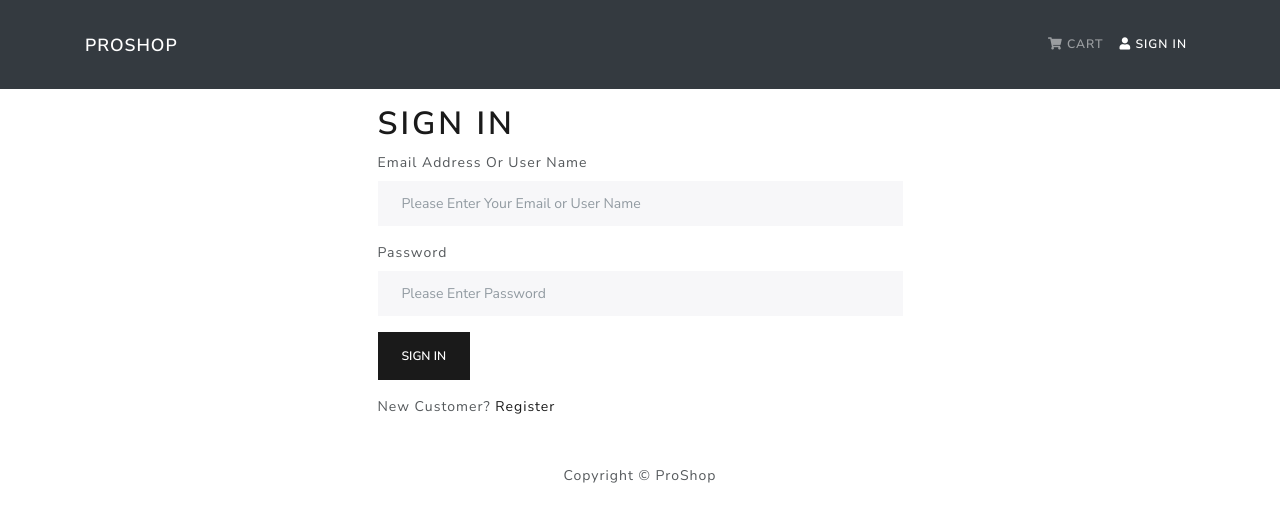
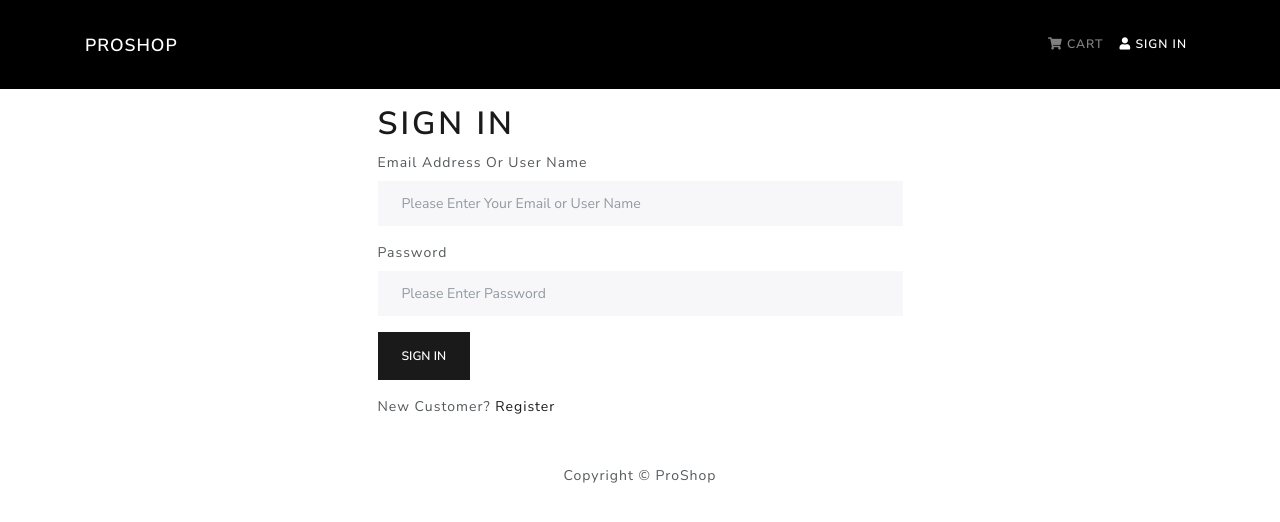
Before and after one commit to Mohamedghaly140/Pro-Shop, a React (Create React App) app in the folder frontend/: page /login in a window 1280 px wide. Shown: the top 522 px of the page. Built offline with nearby package versions, Linux system fonts and the light colour scheme.

Commit message:
Show User In Navbar & Logout

```diff
--- a/frontend/src/components/Header.tsx
+++ b/frontend/src/components/Header.tsx
@@ -1,10 +1,18 @@
-import { Container, Navbar, Nav } from 'react-bootstrap';
+import { Container, Navbar, Nav, NavDropdown } from 'react-bootstrap';
 import { NavLink } from 'react-router-dom';
+import { useDispatch, useSelector } from 'react-redux';
+import { RootState, userActions } from '../redux';
 
 const Header: React.FC = () => {
+	const { userInfo } = useSelector((state: RootState) => state.userLogin);
+
+	const dispatch = useDispatch();
+
+	const logoutHandler = () => dispatch(userActions.logout());
+
 	return (
 		<header>
-			<Navbar bg="dark" variant="dark" expand="md" collapseOnSelect>
+			<Navbar variant="dark" expand="md" collapseOnSelect>
 				<Container>
 					<Navbar.Brand as={NavLink} to="/" exact>
 						ProShop
@@ -15,9 +23,20 @@ const Header: React.FC = () => {
 							<Nav.Link as={NavLink} to="/cart">
 								<i className="fas fa-shopping-cart"></i> Cart
 							</Nav.Link>
-							<Nav.Link as={NavLink} to="/login">
-								<i className="fas fa-user"></i> Sign In
-							</Nav.Link>
+							{userInfo ? (
+								<NavDropdown title={userInfo.name} id={userInfo.userName}>
+									<NavDropdown.Item as={NavLink} to="/profile">
+										<i className="far fa-address-card"></i> Profile
+									</NavDropdown.Item>
+									<NavDropdown.Item onClick={logoutHandler}>
+										<i className="fas fa-sign-out-alt"></i> Logout
+									</NavDropdown.Item>
+								</NavDropdown>
+							) : (
+								<Nav.Link as={NavLink} to="/login">
+									<i className="fas fa-user"></i> Sign In
+								</Nav.Link>
+							)}
 						</Nav>
 					</Navbar.Collapse>
 				</Container>
--- a/frontend/src/index.css
+++ b/frontend/src/index.css
@@ -1,3 +1,7 @@
+nav {
+	background-color: #010000 !important;
+}
+
 .rating span {
 	margin: 0 0.1rem;
 }
--- a/frontend/src/models/User.ts
+++ b/frontend/src/models/User.ts
@@ -2,7 +2,8 @@ export interface User {
 	message: string;
 	userId: string;
 	email: string;
+	name: string;
+	token: string;
+	isAdmin: boolean;
 	userName: string;
-	isAdmin: boolean;
-	token: string;
 }
--- a/frontend/src/redux/action-creators/user.actionCreators.ts
+++ b/frontend/src/redux/action-creators/user.actionCreators.ts
@@ -33,3 +33,11 @@ export const login = (userData: { email: string; password: string }) => {
 		}
 	};
 };
+
+export const logout = () => {
+	return (dispatch: Dispatch<UserAction>) => {
+		localStorage.removeItem('userInfo');
+
+		dispatch({ type: UserActionTypes.USER_LOGOT });
+	};
+};
--- a/frontend/src/screens/LoginScreen.tsx
+++ b/frontend/src/screens/LoginScreen.tsx
@@ -71,6 +71,7 @@ const LoginScreen: React.FC = () => {
 								value={email}
 								name="email"
 								onChange={changeHandler}
+								inputMode="email"
 							></Form.Control>
 						</Form.Group>
 
```
Also changed, not shown: 1 other file (tests, documents, lock files or other folders).
